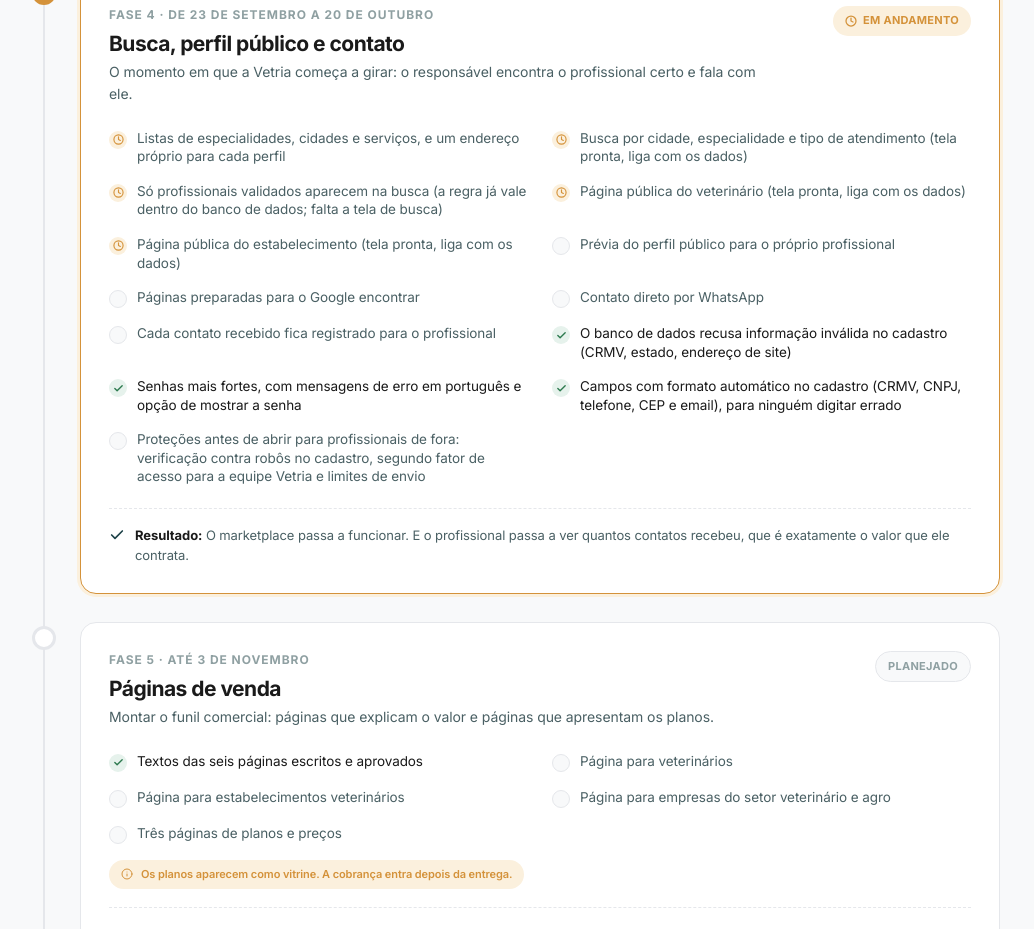
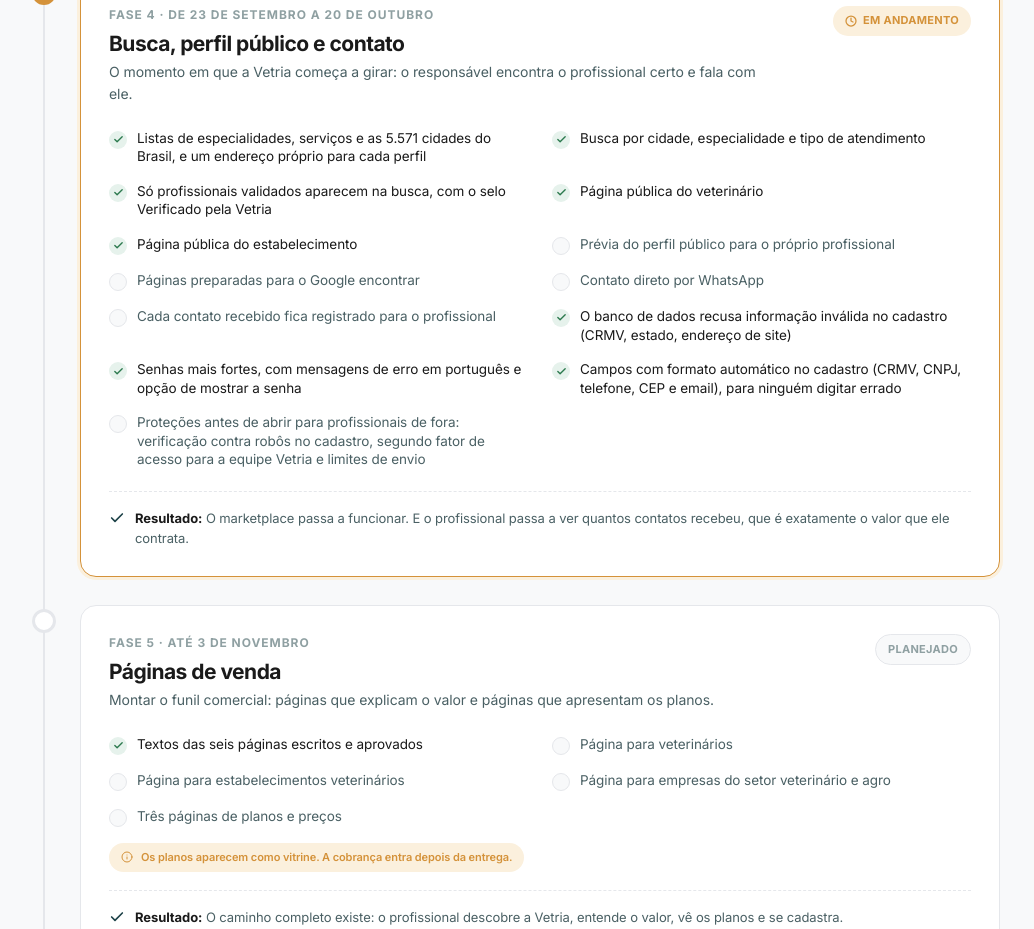
Before and after one commit to VetriaVet/vetria-web, a Next.js app: page /roadmap in a window 1280 px wide. Shown: the part 2180-3109 px from the top of the page, without its empty margins (128-1162 px from the left). Built offline with nearby package versions, Linux system fonts and the light colour scheme.

Commit message:
copy(roadmap): busca e paginas publicas no ar, com o selo Verificado pela Vetria
Co-Authored-By: Claude Opus 5.5 (1M context) <noreply@anthropic.com>
Claude-Session: https://claude.ai/code/session_01CXw7siL9R3pfDUfo6GR2tg

```diff
--- a/app/roadmap/page.tsx
+++ b/app/roadmap/page.tsx
@@ -95,11 +95,11 @@ const SPRINTS: Sprint[] = [
     status: "doing",
     goal: "O momento em que a Vetria começa a girar: o responsável encontra o profissional certo e fala com ele.",
     items: [
-      { label: "Listas de especialidades, cidades e serviços, e um endereço próprio para cada perfil", status: "doing" },
-      { label: "Busca por cidade, especialidade e tipo de atendimento (tela pronta, liga com os dados)", status: "doing" },
-      { label: "Só profissionais validados aparecem na busca (a regra já vale dentro do banco de dados; falta a tela de busca)", status: "doing" },
-      { label: "Página pública do veterinário (tela pronta, liga com os dados)", status: "doing" },
-      { label: "Página pública do estabelecimento (tela pronta, liga com os dados)", status: "doing" },
+      { label: "Listas de especialidades, serviços e as 5.571 cidades do Brasil, e um endereço próprio para cada perfil", status: "done" },
+      { label: "Busca por cidade, especialidade e tipo de atendimento", status: "done" },
+      { label: "Só profissionais validados aparecem na busca, com o selo Verificado pela Vetria", status: "done" },
+      { label: "Página pública do veterinário", status: "done" },
+      { label: "Página pública do estabelecimento", status: "done" },
       { label: "Prévia do perfil público para o próprio profissional", status: "todo" },
       { label: "Páginas preparadas para o Google encontrar", status: "todo" },
       { label: "Contato direto por WhatsApp", status: "todo" },
```
